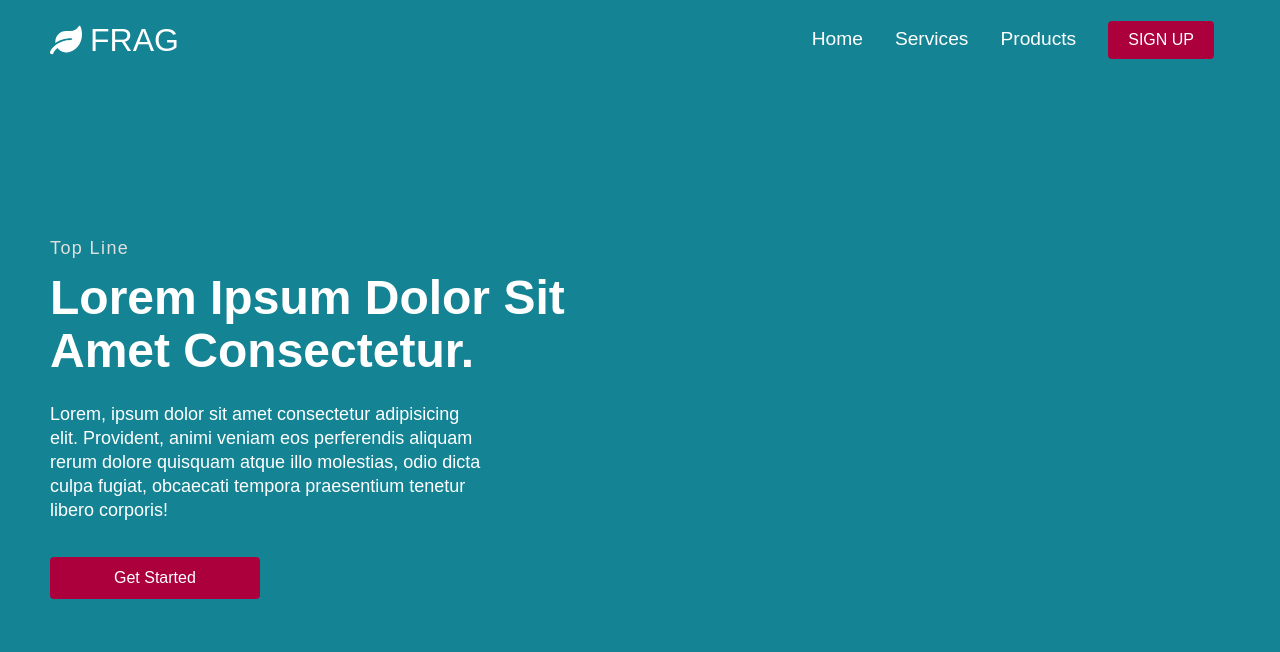
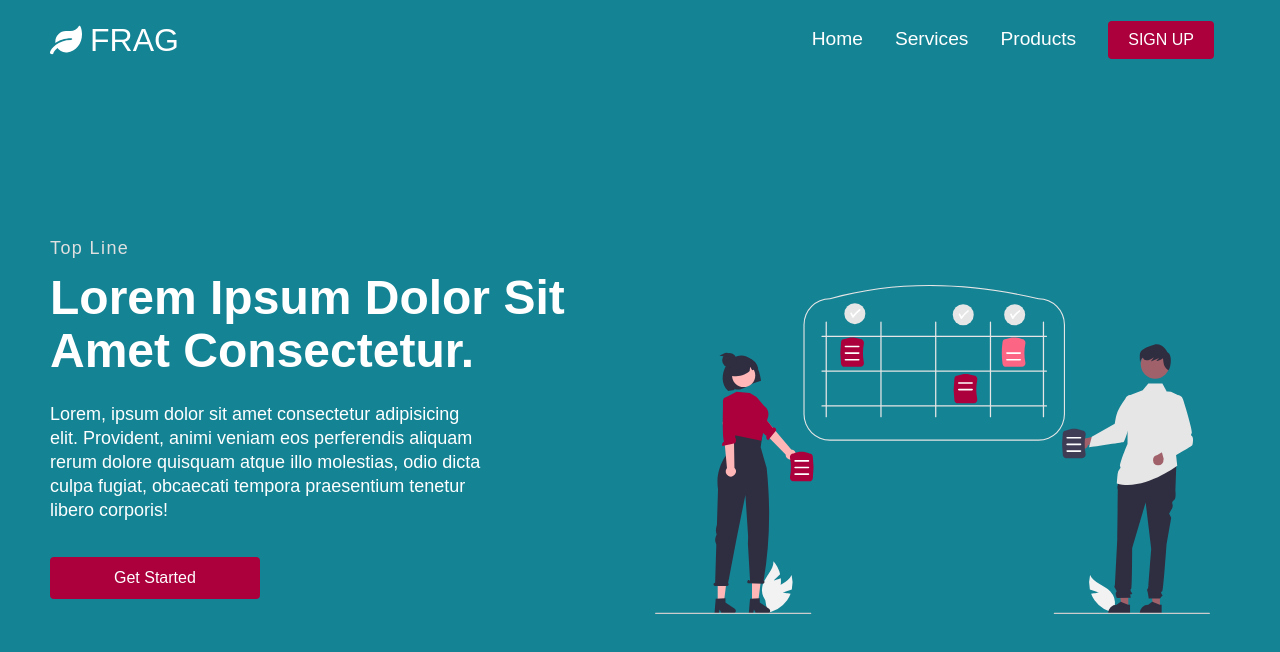
Before and after one commit to nfragiskatos/react-website-with-styled-components, a React (Create React App) app: page / in a window 1280 px wide. Shown: the top 652 px of the page. Built offline with nearby package versions, Linux system fonts and the light colour scheme.

Commit message:
- added ImgWrapper and Img subcomponents to display images in info section - added image related to properties to data object - added svg to project

```diff
--- a/src/components/Info/Info.js
+++ b/src/components/Info/Info.js
@@ -3,6 +3,8 @@
 import { Button, Container } from "../../global.styles";
 import {
   Headline,
+  Img,
+  ImgWrapper,
   InfoColumn,
   InfoRow,
   InfoSection,
@@ -21,6 +23,9 @@
   description,
   buttonLabel,
   lightTextDesc,
+  img,
+  alt,
+  start,
 }) => {
   return (
     <>
@@ -37,6 +42,11 @@
                 </Link>
               </TextWrapper>
             </InfoColumn>
+            <InfoColumn>
+              <ImgWrapper start={start}>
+                <Img src={img} alt={alt} />
+              </ImgWrapper>
+            </InfoColumn>
           </InfoRow>
         </Container>
       </InfoSection>
--- a/src/components/Info/Info.styles.js
+++ b/src/components/Info/Info.styles.js
@@ -68,3 +68,18 @@
   color: ${({ lightTextDesc, theme }) =>
     lightTextDesc ? theme.palette.secondary.main : theme.palette.primary.main};
 `;
+
+export const ImgWrapper = styled.div`
+  max-width: 555px;
+  display: flex;
+  justify-content: ${({ start }) => (start ? "flex-start" : "flex-end")};
+`;
+
+export const Img = styled.img`
+  padding-right: 0;
+  border: 0;
+  max-width: 100%;
+  vertical-align: middle;
+  display: inline-block;
+  max-height: 500px;
+`;
--- a/src/pages/HomePage/Data.js
+++ b/src/pages/HomePage/Data.js
@@ -9,4 +9,7 @@
     "Lorem, ipsum dolor sit amet consectetur adipisicing elit. Provident, animi veniam eos perferendis aliquam rerum dolore quisquam atque illo molestias, odio dicta culpa fugiat, obcaecati tempora praesentium tenetur libero corporis!",
   buttonLabel: "Get Started",
   lightTextDesc: true,
+  img: require("../../images/our_solution.svg").default,
+  alt: "Image",
+  start: "",
 };
```
Also changed, not shown: src/images/our_solution.svg (added).
